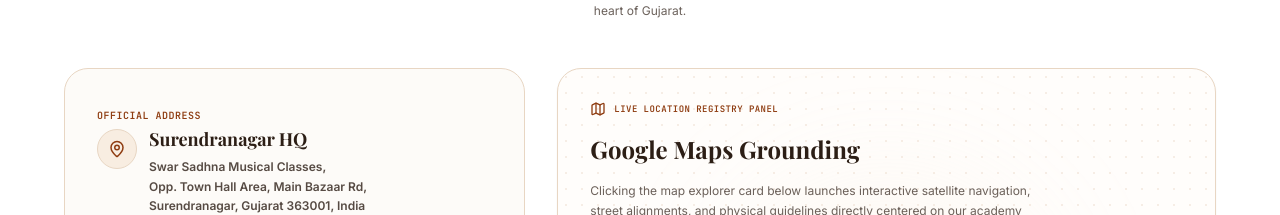
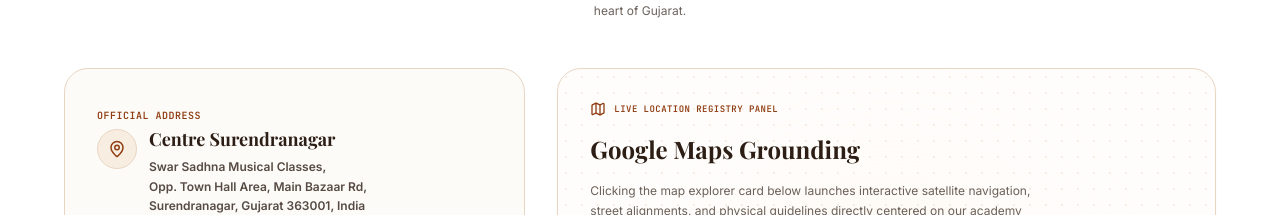
Before and after one commit to siddharthtrived7777-lang/Swar-sadhna-original-, a React (Vite) app: page / in a window 1280 px wide. Shown: the part 6008-6223 px from the top of the page. Built offline with nearby package versions, Linux system fonts and the light colour scheme; a web font is replaced by a local one.

Commit message:
fix(ui): rename Surendranagar HQ to Centre Surendranagar

```diff
--- a/src/components/LocationSection.tsx
+++ b/src/components/LocationSection.tsx
@@ -50,7 +50,7 @@
                     <MapPin className="w-4.5 h-4.5" />
                   </div>
                   <div>
-                    <h4 className="font-serif text-lg font-bold text-brand-dark">Surendranagar HQ</h4>
+                    <h4 className="font-serif text-lg font-bold text-brand-dark">Centre Surendranagar</h4>
                     <p className="text-xs text-brand-dark/80 font-sans mt-1 leading-relaxed font-semibold">
                       Swar Sadhna Musical Classes,<br />
                       Opp. Town Hall Area, Main Bazaar Rd,<br />
```
